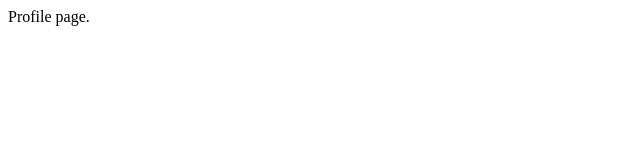
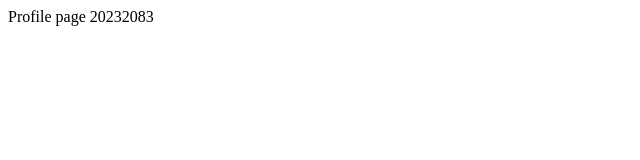
Before and after one commit to xxqx-212/lab03, a plain HTML site: page index.html in a window 1280 px wide. Shown: the full height of the page, 0-640 px from the left. Drawn offline with Linux system fonts and the light colour scheme.

Commit message:
commit the id

```diff
--- a/index.html
+++ b/index.html
@@ -1 +1,2 @@
-<a href="./profile.html">Profile page</a>.
+<a href="./profile.html">Profile page</a>
+<a href="./20232083.html">20232083</a>
```
Also changed, not shown: 20232083.html (added).
